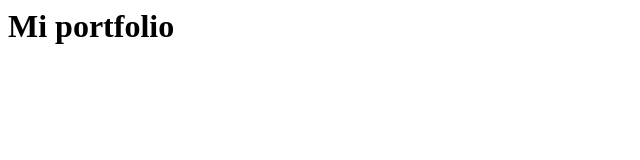
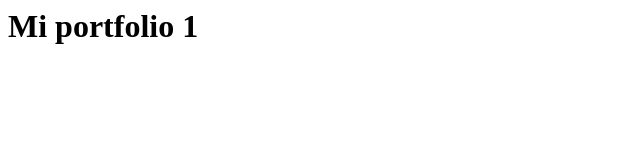
Before and after one commit to robertopeppers/portfoliofrontend1, a plain HTML site: page index.html in a window 1280 px wide. Shown: the full height of the page, 0-640 px from the left. Drawn offline with Linux system fonts and the light colour scheme.

Commit message:
Mi primer commit 2

```diff
--- a/index.html
+++ b/index.html
@@ -1,3 +1,3 @@
-<h1>Mi portfolio
+<h1> Mi portfolio 1
 
 </h1>
```
